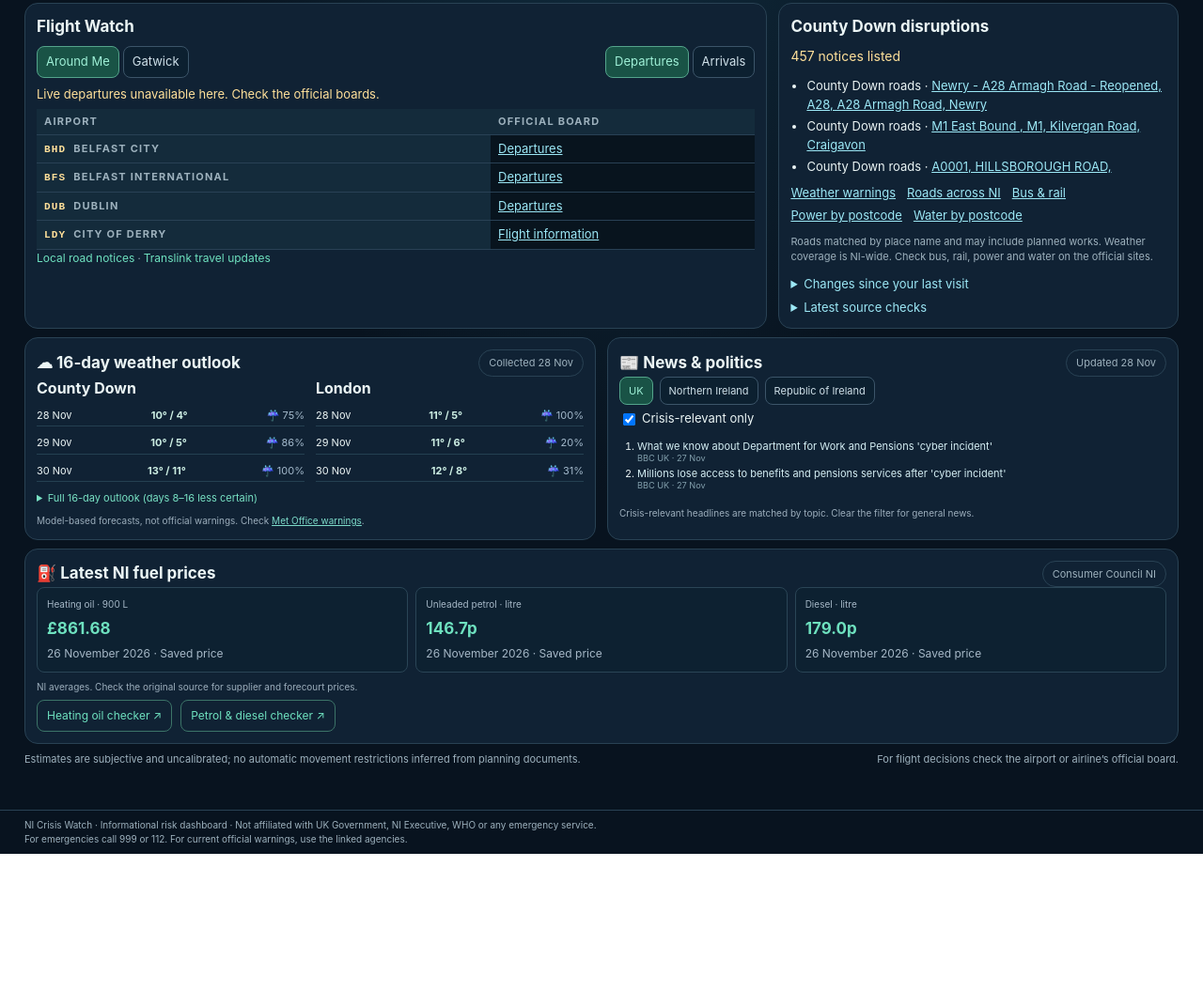
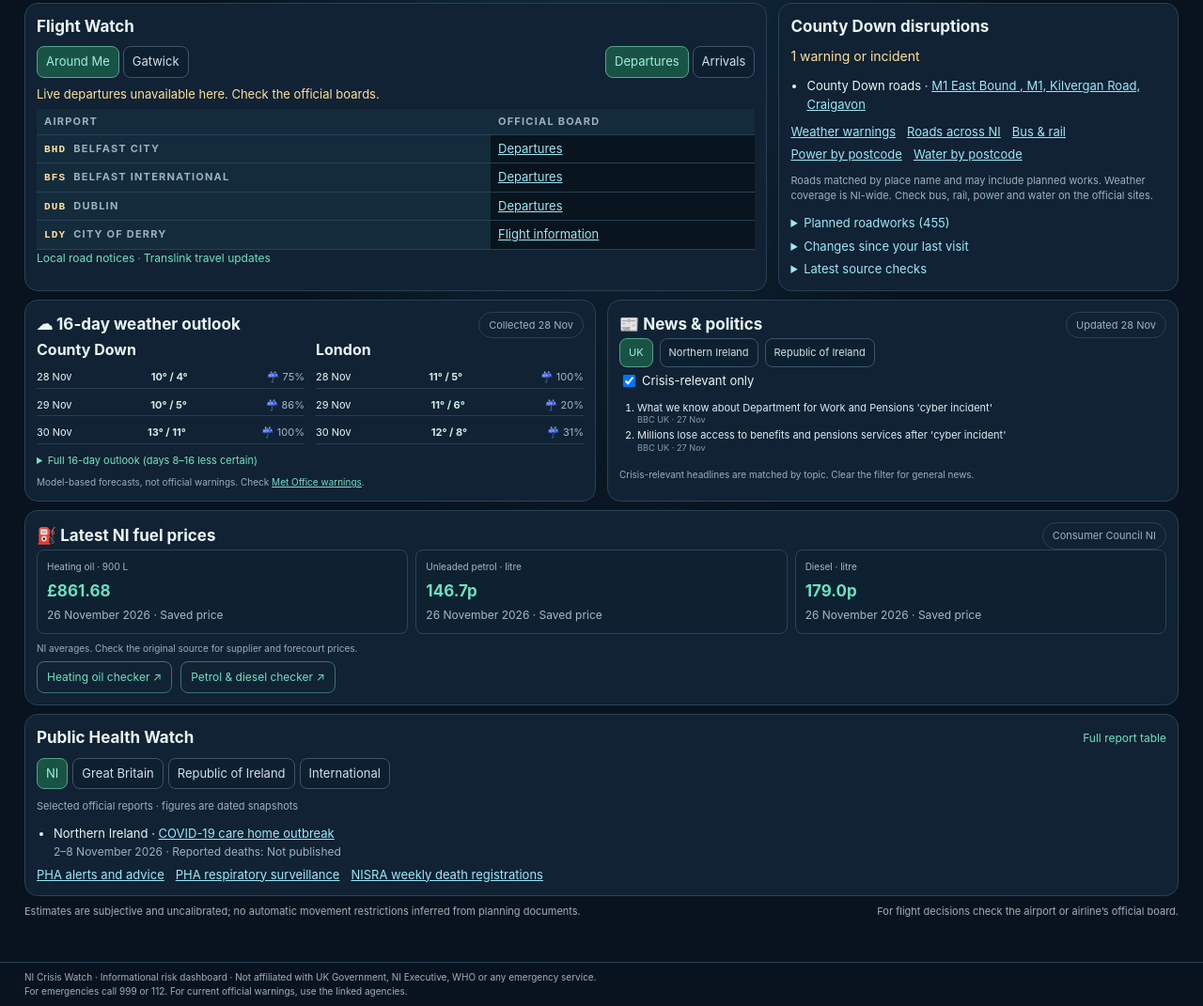
Before and after one commit to jegorman1-a11y/ni-crisis-watch, a plain HTML site: page index.html in a window 1280 px wide. Shown: the part 277-1348 px from the top of the page at 94% size. Before the commit the page ends 1186 px from the top, so only its background shows below. Drawn offline with Linux system fonts and the light colour scheme.

Commit message:
Add Public Health Watch

```diff
--- /dev/null
+++ b/data/public-health.json
@@ -0,0 +1,87 @@
+{
+  "outbreaks": [
+    {
+      "region": "ni",
+      "area": "Northern Ireland",
+      "title": "COVID-19 care home outbreak",
+      "period": "2–8 November 2026",
+      "source": "PHA week 45 report",
+      "url": "https://www.publichealth.hscni.net/sites/default/files/reports/2026-11/Respiratory-Surveillance-Report-w45_2026.html#community-surveillance",
+      "note": "PHA recorded one confirmed care home outbreak in this week. Its bulletin gives no case, admission or death count for that outbreak.",
+      "published": "2026-11-11",
+      "dateLabel": "Data extracted"
+    },
+    {
+      "region": "gb",
+      "area": "Canterbury, Kent, England",
+      "title": "Invasive meningococcal disease",
+      "period": "Since outbreak began, through 23 March 2026",
+      "published": "2026-05-12",
+      "dateLabel": "Updated",
+      "source": "UKHSA technical briefing",
+      "url": "https://www.gov.uk/government/publications/invasive-meningococcal-disease-outbreak-2026-technical-briefings/invasive-meningococcal-disease-outbreak-2026-technical-briefing-1",
+      "cases": 23,
+      "casesLabel": "confirmed and probable",
+      "deaths": 2,
+      "note": "Historical report snapshot."
+    },
+    {
+      "region": "ie",
+      "area": "Republic of Ireland",
+      "title": "Respiratory outbreaks in health and care settings",
+      "period": "2–8 November 2026",
+      "source": "HPSC week 45 bulletin",
+      "url": "https://file.hpsc.ie/uploads/acuterespiratoryinfection/surveillancereports/1794477189.html",
+      "note": "HPSC recorded 35 outbreaks across multiple settings. The figures describe outbreak notifications across Ireland."
+    },
+    {
+      "region": "world",
+      "area": "Democratic Republic of the Congo",
+      "title": "Ebola disease (Bundibugyo virus)",
+      "period": "Since outbreak began, through 17 November 2026",
+      "published": "2026-11-20",
+      "source": "WHO outbreak bulletin",
+      "url": "https://www.who.int/emergencies/disease-outbreak-news/item/2026-DON630",
+      "cases": 11613,
+      "casesLabel": "confirmed",
+      "deaths": 5678
+    },
+    {
+      "region": "world",
+      "area": "Kenya",
+      "title": "Ebola disease (Bundibugyo virus)",
+      "period": "Since outbreak began, through 17 November 2026",
+      "published": "2026-11-20",
+      "source": "WHO outbreak bulletin",
+      "url": "https://www.who.int/emergencies/disease-outbreak-news/item/2026-DON630",
+      "cases": 9,
+      "casesLabel": "confirmed",
+      "admissions": 7,
+      "deaths": 2
+    }
+  ],
+  "seasonal": [
+    {
+      "region": "ni",
+      "area": "Northern Ireland",
+      "title": "Community-acquired emergency hospital admissions",
+      "period": "2–8 November 2026",
+      "note": "Influenza A 78 · RSV 30 · COVID-19 38",
+      "source": "PHA week 45 report",
+      "url": "https://www.publichealth.hscni.net/sites/default/files/reports/2026-11/Respiratory-Surveillance-Report-w45_2026.html",
+      "published": "2026-11-11",
+      "dateLabel": "Data extracted"
+    },
+    {
+      "region": "ni",
+      "area": "Northern Ireland",
+      "title": "Death registrations mentioning respiratory illness",
+      "period": "Week ending 30 October 2026",
+      "note": "Influenza and/or pneumonia 55 · COVID-19 6. These are death certificate mentions and categories may overlap.",
+      "source": "PHA week 45 report, using NISRA data",
+      "url": "https://www.publichealth.hscni.net/sites/default/files/reports/2026-11/Respiratory-Surveillance-Report-w45_2026.html",
+      "published": "2026-11-11",
+      "dateLabel": "Data extracted"
+    }
+  ]
+}
--- a/index.html
+++ b/index.html
@@ -50,6 +50,15 @@ body:not(.detail-view) main>.section, body:not(.detail-view) main>.alert {displa
 .news-mode{display:inline-flex;align-items:center;gap:4px;font-size:.8125rem;margin-top:5px}
 .fuel-metrics .fuel-reading{margin-top:4px;font-size:.75rem}
 </style>
+<style>
+.health-tabs{justify-content:flex-start;gap:5px}
+.health-list{padding-left:18px;margin:6px 0;font-size:.8125rem}
+.health-list a,#healthReports a{color:#9ce8f6}
+.health-list span,#healthRows small{display:block;color:var(--muted);font-size:.75rem}
+#healthRows th{white-space:normal;min-width:130px}
+.health-seasonal{margin-top:10px}
+.health-seasonal summary{cursor:pointer}
+</style>
 </head>
 <body>
 <header class="top"><div class="wrap nav"><div class="brand"><span class="logo">⌁</span><div>NI CRISIS WATCH<small>UK & Northern Ireland</small></div></div><nav class="menu"><a href="#overview">Overview</a><a href="#forecast">Forecast</a><a href="#analysis">Analysis</a><a href="#archive">Archive</a><a href="#risks">Risk register</a><a href="#preparedness">Preparedness</a><a href="#evidence">Sources</a></nav><span class="stamp">● SOURCE FEEDS + DATED FORECAST</span></div></header>
@@ -97,6 +106,7 @@ body:not(.detail-view) main>.section, body:not(.detail-view) main>.alert {displa
         <a href="https://www.niwater.com/current-service-updates/">Water by postcode</a>
       </div>
       <p class="mini-note">Roads matched by place name and may include planned works. Weather coverage is NI-wide. Check bus, rail, power and water on the official sites.</p>
+      <details id="plannedWorks" hidden><summary id="plannedTitle">Planned roadworks</summary><ul class="local-notices" id="plannedNotices"></ul></details>
       <details><summary>Changes since your last visit</summary><ul class="local-notices" id="localChanges"><li>Waiting for a source check.</li></ul></details>
       <details><summary>Latest source checks</summary><div id="quickSources" class="quick-sources">Checking official public feeds…</div><div id="quickHeadlines" class="quick-headlines" aria-label="Recent linked announcements"></div><p id="quickCheck" class="mini-note">Automated refresh checks every five minutes while this tab is open.</p></details></article>
   </div>
@@ -105,10 +115,38 @@ body:not(.detail-view) main>.section, body:not(.detail-view) main>.alert {displa
     <article class="command-panel news-panel"><div class="mini-heading"><h3>📰 News & politics</h3><span class="tag" id="newsStamp">Checking…</span></div><div class="news-tabs"><button class="news-tab active" type="button" data-news="UK">UK</button><button class="news-tab" type="button" data-news="Northern Ireland">Northern Ireland</button><button class="news-tab" type="button" data-news="Republic of Ireland">Republic of Ireland</button></div><label class="news-mode"><input id="priorityNews" type="checkbox" checked> Crisis-relevant only</label><ol id="newsFive" class="news-five"><li>Loading dated headlines…</li></ol><span class="tiny-note">Crisis-relevant headlines are matched by topic. Clear the filter for general news.</span></article>
   </div>
   <div class="command-row fuel-row"><article class="command-panel fuel-panel"><div class="mini-heading"><h3>⛽ Latest NI fuel prices</h3><span class="tag" id="fuelStamp">Checking…</span></div><div class="fuel-metrics"><div><small>Heating oil · 900 L</small><strong id="oilPrice">—</strong><small class="fuel-reading" id="oilReading"></small></div><div><small>Unleaded petrol · litre</small><strong id="petrolPrice">—</strong><small class="fuel-reading" id="petrolReading"></small></div><div><small>Diesel · litre</small><strong id="dieselPrice">—</strong><small class="fuel-reading" id="dieselReading"></small></div></div><div class="tiny-note" id="fuelNote">Consumer Council NI averages; not quotes for an individual supplier or forecourt.</div><div class="flight-links"><a href="https://www.consumercouncil.org.uk/home-heating/price-checker" target="_blank" rel="noopener">Heating oil checker ↗</a><a href="https://www.consumercouncil.org.uk/ni-fuel-checker" target="_blank" rel="noopener">Petrol & diesel checker ↗</a></div></article></div>
+  <article class="command-panel" aria-labelledby="healthTitle">
+    <div class="mini-heading"><h3 id="healthTitle">Public Health Watch</h3><a class="mini-link" href="#healthReports">Full report table</a></div>
+    <div class="flight-controls health-tabs" role="group" aria-label="Public Health Watch region">
+<button type="button" data-health-region="ni" aria-pressed="true">NI</button>
+<button type="button" data-health-region="gb" aria-pressed="false">Great Britain</button>
+<button type="button" data-health-region="ie" aria-pressed="false">Republic of Ireland</button>
+<button type="button" data-health-region="world" aria-pressed="false">International</button>
+</div>
+    <p class="mini-note" id="healthStatus" role="status">Loading selected reports…</p>
+    <ul class="health-list" id="healthSummary"></ul>
+    <div class="local-links" id="healthLinks"><a href="https://www.publichealth.hscni.net/protecting-our-health/alerts-outbreaks-and-emergencies">PHA alerts and advice</a></div>
+  </article>
   <div class="command-foot"><span>Estimates are subjective and uncalibrated; no automatic movement restrictions inferred from planning documents.</span><span>For flight decisions check the airport or airline’s official board.</span></div>
 </section>
 
 <div class="alert"><strong>Important:</strong> Source headlines below refresh automatically once the scheduled workflow is enabled and hosted. The forecasts below combine dated baseline estimates with limited, rules-based adjustments only when two independent official feeds report matching explicit developments. These forecasts are subjective, uncalibrated, and are not emergency warnings. Source headlines do not establish that an emergency has occurred.</div>
+<section id="healthReports" class="section" aria-labelledby="healthReportsTitle">
+  <div class="section-head"><div><h2 id="healthReportsTitle">Public Health Watch reports</h2><p>Selected reports by area. Each row gives the source’s reporting period and definitions.</p></div></div>
+  <div class="flight-controls health-tabs" role="group" aria-label="Public Health Watch region">
+<button type="button" data-health-region="ni" aria-pressed="true">NI</button>
+<button type="button" data-health-region="gb" aria-pressed="false">Great Britain</button>
+<button type="button" data-health-region="ie" aria-pressed="false">Republic of Ireland</button>
+<button type="button" data-health-region="world" aria-pressed="false">International</button>
+</div>
+  <div class="table-wrap" tabindex="0" role="region" aria-label="Scrollable table of official outbreak reports">
+    <table aria-label="Official outbreak reports">
+      <thead><tr><th scope="col">Report</th><th scope="col">Affected area</th><th scope="col">Reporting period</th><th scope="col">Cases</th><th scope="col">Hospital admissions</th><th scope="col">Reported deaths</th><th scope="col">Official bulletin</th></tr></thead>
+      <tbody id="healthRows"></tbody>
+    </table>
+  </div>
+  <details class="panel health-seasonal"><summary>Seasonal respiratory surveillance</summary><ul class="health-list" id="healthSeasonal"></ul></details>
+</section>
 <section id="live" class="section" aria-labelledby="live-title"><div class="section-head"><div><h2 id="live-title">Automatic source updates</h2><p>Direct source headlines, not independently verified incidents · select original links for details</p></div><span class="tag" id="liveStamp">Checking feed state…</span></div><div class="panel"><p class="note" id="liveNote" role="status">Loading collected public-source updates…</p><div id="feedHealth" class="feed-health" aria-label="Source retrieval status"></div><div id="liveHeadlines" class="feed-grid"></div><p class="subnote">Met Office warnings are regional and can cover only some areas within Northern Ireland. Confirm whether a warning specifically covers County Down before taking action. A missing or failed feed is never an all-clear.</p></div></section>
 <section id="forecast" class="section"><div class="section-head"><div><h2>Probability outlook</h2><p>Estimated chance of at least one event within the stated period</p></div><span class="tag" id="forecastStamp">Baseline · 25 Nov 2026</span></div><div class="cards" id="forecastCards"></div></section>
 <section class="section"><div class="layout"><div class="panel"><h3>Five-year risk comparison</h3><div id="bars"></div><div class="subnote">Scenario categories overlap and should not be added together. “Serious local disruption” includes a substantial interruption of essential household services.</div></div><div class="panel"><h3>What has changed?</h3><div id="timeline" class="timeline"></div></div></div></section>
@@ -167,6 +205,7 @@ body:not(.detail-view) main>.section, body:not(.detail-view) main>.alert {displa
 }
 </script>
 <script src="local-watch.js"></script>
+<script src="public-health.js"></script>
 <script>
 const data=JSON.parse(document.querySelector('#snapshot').textContent);
 const el=(tag,cls,text)=>{const x=document.createElement(tag);if(cls)x.className=cls;if(text!==undefined)x.textContent=text;return x};
--- a/local-watch.js
+++ b/local-watch.js
@@ -1,6 +1,9 @@
 (() => {
   const status = document.getElementById('localStatus');
   const notices = document.getElementById('localNotices');
+  const planned = document.getElementById('plannedWorks');
+  const plannedTitle = document.getElementById('plannedTitle');
+  const plannedNotices = document.getElementById('plannedNotices');
   const changes = document.getElementById('localChanges');
   const sources = new Map();
   const storageKey = 'ni-crisis-watch-local-visit-v1';
@@ -26,12 +29,19 @@
 
   function render() {
     const available = [...sources].filter(([, items]) => items !== null);
-    const active = available.flatMap(([, items]) => items);
+    const roadworks = sources.get('roadworks') || [];
+    const incidents = sources.get('incidents') || [];
+    const closure = item => /\b(?:closed|closure|impassable)\b/i.test(item.title);
+    const active = [...(sources.get('weather') || []),
+      ...incidents.slice().sort((a,b) => Number(closure(b)) - Number(closure(a)))];
+    planned.hidden = !roadworks.length;
+    plannedTitle.textContent = 'Planned roadworks (' + roadworks.length + ')';
+    plannedNotices.replaceChildren(...roadworks.map(item => listItem(item, '')));
     const complete = sources.size === 3 && available.length === 3;
     const coverage = complete ? '' : ' · coverage incomplete';
     status.textContent = active.length
-      ? active.length + (active.length === 1 ? ' notice listed' : ' notices listed') + coverage
-      : available.length ? 'No active alerts found in available feeds' + coverage
+      ? active.length + (active.length === 1 ? ' warning or incident' : ' warnings or incidents') + coverage
+      : available.some(([key]) => key !== 'roadworks') ? 'No warnings or incidents found in available feeds' + coverage
       : sources.size < 3 ? 'Checking weather warnings and road notices…'
       : 'Weather and road feeds unavailable or stale';
     notices.replaceChildren(...active.map(item => listItem(item, '')));
@@ -89,7 +99,8 @@
         const source = feed?.traffic?.[kind];
         const valid = source?.status === 'ok' && fresh(feed.generated_at) && Array.isArray(source.items);
         sources.set(kind, valid ? normalize(source.items.filter(item =>
-          countyDown.test(item.title + ' ' + item.summary)), 'County Down roads', item => item.id) : null);
+          countyDown.test(item.title + ' ' + item.summary) &&
+          !/\b(?:re[ -]?opened|road (?:is )?open again|incident (?:has )?cleared)\b/i.test(item.title)), 'County Down roads', item => item.id) : null);
       }
       render();
     },
--- /dev/null
+++ b/public-health.js
@@ -0,0 +1,98 @@
+(() => {
+  const tabs = [...document.querySelectorAll('[data-health-region]')];
+  const summary = document.getElementById('healthSummary');
+  const rows = document.getElementById('healthRows');
+  const seasonal = document.getElementById('healthSeasonal');
+  const links = document.getElementById('healthLinks');
+  const status = document.getElementById('healthStatus');
+  let loading = true;
+  const publishers = {
+    ni: [
+      ['PHA alerts and advice','https://www.publichealth.hscni.net/protecting-our-health/alerts-outbreaks-and-emergencies'],
+      ['PHA respiratory surveillance','https://www.publichealth.hscni.net/protecting-our-health/health-surveillance-data/respiratory-infections-surveillance'],
+      ['NISRA weekly death registrations','https://www.nisra.gov.uk/statistics/death-statistics/weekly-death-registrations-northern-ireland'],
+    ],
+    gb: [
+      ['UKHSA official statistics','https://www.gov.uk/government/organisations/uk-health-security-agency/about/statistics'],
+      ['Public Health Scotland','https://publichealthscotland.scot/population-health/health-protection/respiratory-surveillance/respiratory-surveillance-systems/outbreak-surveillance/outputs/'],
+      ['Public Health Wales','https://phw.nhs.wales/topics/immunisation-and-vaccines/fluvaccine/weekly-influenza-and-acute-respiratory-infection-report/'],
+    ],
+    ie: [
+      ['HPSC outbreak reports','https://www.hpsc.ie/a-z/outbreaks/surveillancereports/'],
+      ['HPSC infectious disease bulletins','https://www.hpsc.ie/p/notifiablediseases/weeklyidreports'],
+    ],
+    world: [['WHO Disease Outbreak News','https://www.who.int/emergencies/disease-outbreak-news']],
+  };
+  let region = 'ni';
+  let data = null;
+  const count = value => Number.isSafeInteger(value) && value >= 0 ? value.toLocaleString('en-GB') : 'Not published';
+  const date = value => new Intl.DateTimeFormat('en-GB',{dateStyle:'medium',timeZone:'UTC'}).format(new Date(value));
+  const text = (tag, value) => {
+    const node = document.createElement(tag);
+    node.textContent = value;
+    return node;
+  };
+  function link(label, url) {
+    const node = text('a', label);
+    if (/^https:\/\//.test(url)) node.href = url;
+    return node;
+  }
+  function report(item) {
+    return link(item.source + (item.published ? ' · ' + (item.dateLabel || 'Published') + ' ' + date(item.published) : ''), item.url);
+  }
+  function render() {
+    const inRegion = item => item.region === region;
+    const items = (data?.outbreaks || []).filter(inRegion)
+      .sort((a,b) => (b.published || '').localeCompare(a.published || ''));
+    for (const tab of tabs) tab.setAttribute('aria-pressed', String(tab.dataset.healthRegion === region));
+    links.replaceChildren(...publishers[region].map(([label,url]) => link(label,url)));
+    status.textContent = data
+      ? items.length ? 'Selected official reports · figures are dated snapshots' : 'No verified reports listed here for this region.'
+      : loading ? 'Loading selected reports…' : 'Report data unavailable. Check the official sources.';
+    summary.replaceChildren(...items.slice(0,3).map(item => {
+      const li = text('li', item.area + ' · ');
+      li.append(link(item.title,item.url), text('span', item.period + ' · Reported deaths: ' + count(item.deaths)));
+      return li;
+    }));
+    rows.replaceChildren(...items.map(item => {
+      const row = document.createElement('tr');
+      const title = text('th',item.title);
+      title.scope = 'row';
+      if (item.note) title.append(text('small',item.note));
+      const source = document.createElement('td');
+      source.append(report(item));
+      row.append(title,text('td',item.area),text('td',item.period),
+        text('td',count(item.cases) + (item.casesLabel ? ' ' + item.casesLabel : '')),
+        text('td',count(item.admissions)),text('td',count(item.deaths)),source);
+      return row;
+    }));
+    if (!items.length) {
+      const cell = text('td',status.textContent);
+      cell.colSpan = 7;
+      const row = document.createElement('tr');
+      row.append(cell);
+      rows.append(row);
+    }
+    const trends = (data?.seasonal || []).filter(inRegion);
+    seasonal.replaceChildren(...trends.map(item => {
+      const li = text('li',item.area + ' · ' + item.title + ' · ' + item.period + ' · ' + item.note + ' ');
+      li.append(report(item));
+      return li;
+    }));
+    if (!trends.length) seasonal.append(text('li','No seasonal figures listed here. See the official sources for this region.'));
+  }
+  for (const tab of tabs) tab.addEventListener('click', () => {
+    region = tab.dataset.healthRegion;
+    render();
+  });
+  render();
+  fetch('data/public-health.json',{cache:'no-cache'}).then(response => {
+    if (!response.ok) throw Error('Report data unavailable');
+    return response.json();
+  }).then(value => {
+    if (!Array.isArray(value?.outbreaks) || !Array.isArray(value?.seasonal)) throw Error('Invalid report data');
+    loading = false;
+    data = value;
+    render();
+  }).catch(() => {loading = false; render();});
+})();
```
Also changed, not shown: 1 other file.
